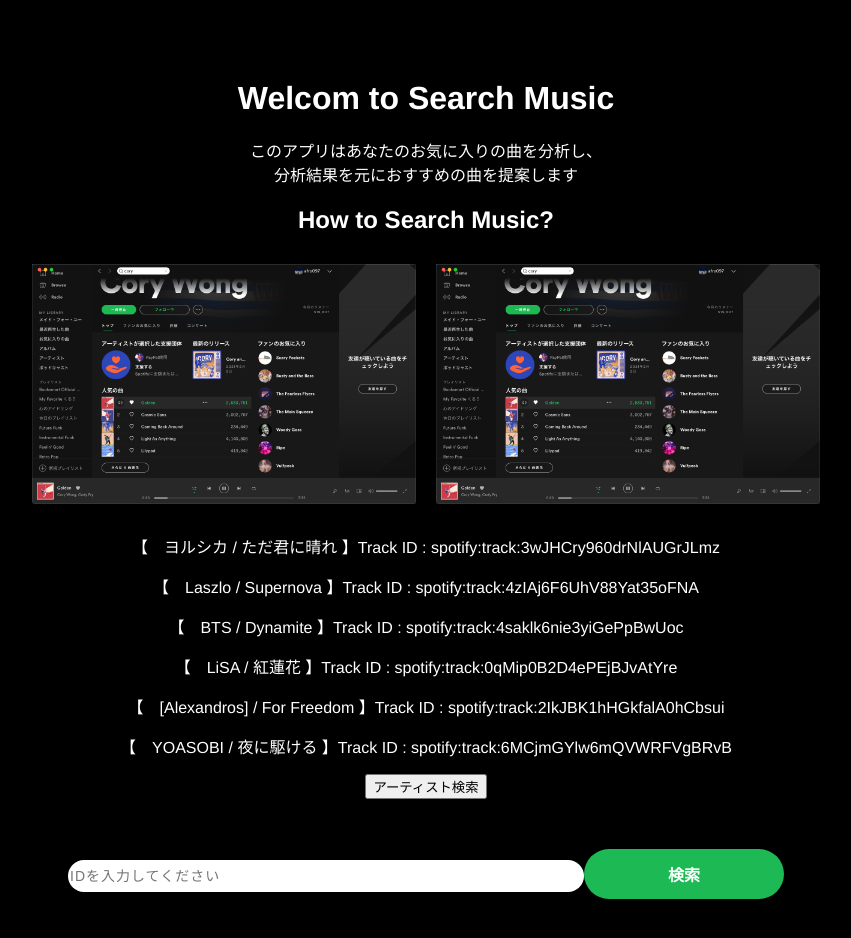
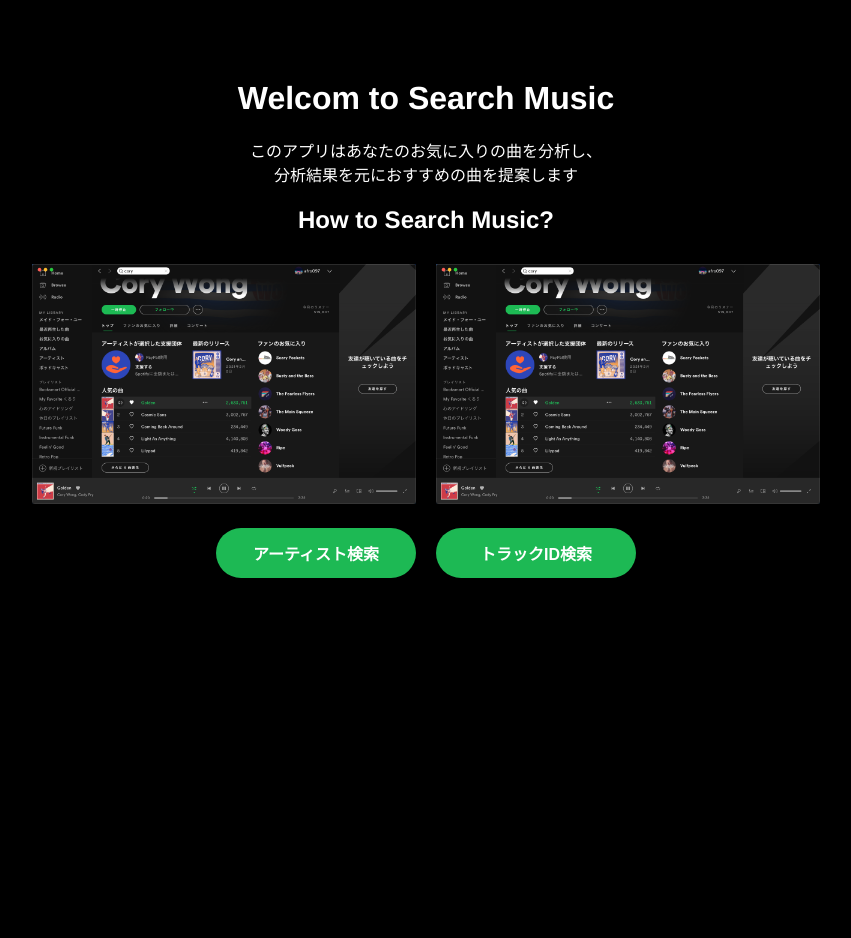
Before and after one commit to afroman09/search-music, a React (Create React App) app: page / in a window 1280 px wide. Shown: the top 938 px of the page, without its empty margins (214-1065 px from the left). After the commit the page ends 800 px from the top, so only its background shows below. Built offline with nearby package versions, Linux system fonts and the light colour scheme.

Commit message:
similarpageのデザイン修正

```diff
--- a/src/App.js
+++ b/src/App.js
@@ -3,6 +3,7 @@
 import Home from "./components/Templates/Home";
 import Search from "./components/Templates/Search";
 import ArtistSearch from "./components/Templates/ArtistSearch";
+import TrackIdSearch from "./components/Templates/TrackIdSearch";
 import ScrollTop from './components/ScrollToTop/ScrollToTop'
 
 const App = () => {
@@ -13,6 +14,7 @@
         <Route exact path="/" component={Home} />
         <Route exact path="/Search" component={Search} />
         <Route exact path="/ArtistSearch" component={ArtistSearch} />
+        <Route exact path="/TrackIdSearch" component={TrackIdSearch} />
       </Switch>
     </Router>
   );
--- a/src/components/Header/Header.js
+++ b/src/components/Header/Header.js
@@ -9,7 +9,7 @@
   const handleSubmit = (e) => {
     e.preventDefault();
     if (term === "") {
-      alert(" IDを入力してください");
+      alert("IDを入力してください");
     } else if (term.startsWith("s")) {
       const ret = term.replace("spotify:track:", "");
       history.push(`/Search?query=${ret}`);
--- a/src/components/SimilarPage/SimilarPage.js
+++ b/src/components/SimilarPage/SimilarPage.js
@@ -156,7 +156,7 @@
           className={Style.wrapper}
           onClick={() => contentsChange(similarFirstTrack.firstTrackId) }
         >
-          <img src={similarFirstTrack.firstTrackImg} />
+          <img src={similarFirstTrack.firstTrackImg} alt="" />
           <p className={Style.textArea}>
             <div className={Style.artistsName}>
               {similarFirstTrack.firstTrackArtists}
--- a/src/components/SimilarPage/SimilarPage.module.scss
+++ b/src/components/SimilarPage/SimilarPage.module.scss
@@ -25,16 +25,17 @@
   }
 }
 .container{
-  display: inline-block;
-  margin: 0 10%;
+  display: flex;
+  flex-wrap: wrap;
+  justify-content: center;
+  text-align: left;
 .wrapper {
-  display: inline-block;
   text-align: center;
   background-image: linear-gradient(rgba(0,0,0,.6),#121212);
   letter-spacing: 2px;
-  margin: 0 40px;
-  padding: 10px;
-  max-width: 35vh;
+  margin: 0 5px;
+  padding: 5px;
+  width: 30vh;
   &:hover {
     transition: all 0.3s;
     background-color: #b3b3b3;
@@ -48,19 +49,21 @@
   }
   .artistsName{
     font-weight: 700;
-    font-size: 15px;
+    font-size: 14px;
   }
   .trackName {
     color: #b3b3b3;
-    font-size: 14px;
+    font-size: 12px;
   }
   img {
-    width: 30vh;
+    width: 25vh;
+    height: 25vh;
   }
   audio {
+    padding: 5px;
     outline: none;
-    width: 35vh;
-    height: 10vh;
+    width: 25vh;
+    height: 5vh;
   }
 }
 }
--- a/src/components/Templates/ArtistSearch.js
+++ b/src/components/Templates/ArtistSearch.js
@@ -1,12 +1,10 @@
 import React from "react";
 import ArtistSearchHeader from "../Header/ArtistSearchHeader";
-import Footer from '../Footer/Footer'
 
 const ArtistSearch = () => {
   return (
     <div>
       <ArtistSearchHeader />
-      <Footer />
     </div>
   );
 };
--- a/src/components/Templates/Home.js
+++ b/src/components/Templates/Home.js
@@ -2,7 +2,6 @@
 import { Link } from "react-router-dom"
 import TopImg1 from '../Img/Top-Img1.jpeg'
 import Style from './Home.module.scss'
-import Header from '../Header/Header.js'
 
 const Home = () => {
   return (
@@ -16,16 +15,12 @@
       <img className={Style.img} src={TopImg1} alt="画像"/>
       <img className={Style.img} src={TopImg1} alt="画像"/>
       </div>
-      <p>【　ヨルシカ / ただ君に晴れ 】Track ID : spotify:track:3wJHCry960drNlAUGrJLmz</p>
-      <p>【　Laszlo / Supernova 】Track ID : spotify:track:4zIAj6F6UhV88Yat35oFNA</p>
-      <p>【　BTS / Dynamite 】Track ID : spotify:track:4saklk6nie3yiGePpBwUoc</p>
-      <p>【　LiSA / 紅蓮花 】Track ID : spotify:track:0qMip0B2D4ePEjBJvAtYre</p>
-      <p>【　[Alexandros] / For Freedom 】Track ID : spotify:track:2IkJBK1hHGkfalA0hCbsui</p>
-      <p>【　YOASOBI / 夜に駆ける 】Track ID : spotify:track:6MCjmGYlw6mQVWRFVgBRvB</p>
     <Link to="/ArtistSearch">
-      <button>アーティスト検索</button>
+      <button className={Style.btn}>アーティスト検索</button>
       </Link>
-        <Header />
+      <Link to="/TrackIdSearch">
+      <button className={Style.btn}>トラックID検索</button>
+      </Link>
     </div>
   );
 };
--- a/src/components/Templates/Home.module.scss
+++ b/src/components/Templates/Home.module.scss
@@ -6,4 +6,29 @@
         width: 30%;
         height: 10%;
     }
+    .btn {
+        margin: 10px;
+        border: none;
+        border-radius: 100vh;
+        width: 200px;
+        height: 50px;
+        background-color: #1DB954;
+        font-size: 16px;
+        color: #fff;
+        font-weight: 700;
+        &:hover {
+          cursor: pointer;
+          -webkit-box-sizing: border-box;
+          -moz-box-sizing: border-box;
+          box-sizing: border-box;
+          -webkit-transition: all 0.3s;
+          transition: all 0.3s;
+          background-color: #1ED760;
+        }
+        ::before
+        {
+          border: none;
+          outline: none;
+        }
+      }
 }
--- /dev/null
+++ b/src/components/Templates/TrackIdSearch.js
@@ -0,0 +1,31 @@
+import React from "react";
+import Header from "../Header/Header";
+
+const TrackIdSearch = () => {
+  return (
+    <div>
+      <Header />
+      <p>
+        【 ヨルシカ / ただ君に晴れ 】Track ID :
+        spotify:track:3wJHCry960drNlAUGrJLmz
+      </p>
+      <p>
+        【 Laszlo / Supernova 】Track ID : spotify:track:4zIAj6F6UhV88Yat35oFNA
+      </p>
+      <p>
+        【 BTS / Dynamite 】Track ID : spotify:track:4saklk6nie3yiGePpBwUoc
+      </p>
+      <p>【 LiSA / 紅蓮花 】Track ID : spotify:track:0qMip0B2D4ePEjBJvAtYre</p>
+      <p>
+        【 [Alexandros] / For Freedom 】Track ID :
+        spotify:track:2IkJBK1hHGkfalA0hCbsui
+      </p>
+      <p>
+        【 YOASOBI / 夜に駆ける 】Track ID :
+        spotify:track:6MCjmGYlw6mQVWRFVgBRvB
+      </p>
+    </div>
+  );
+};
+
+export default TrackIdSearch;
```
Also changed, not shown: 1 other file (tests, documents, lock files or other folders).
